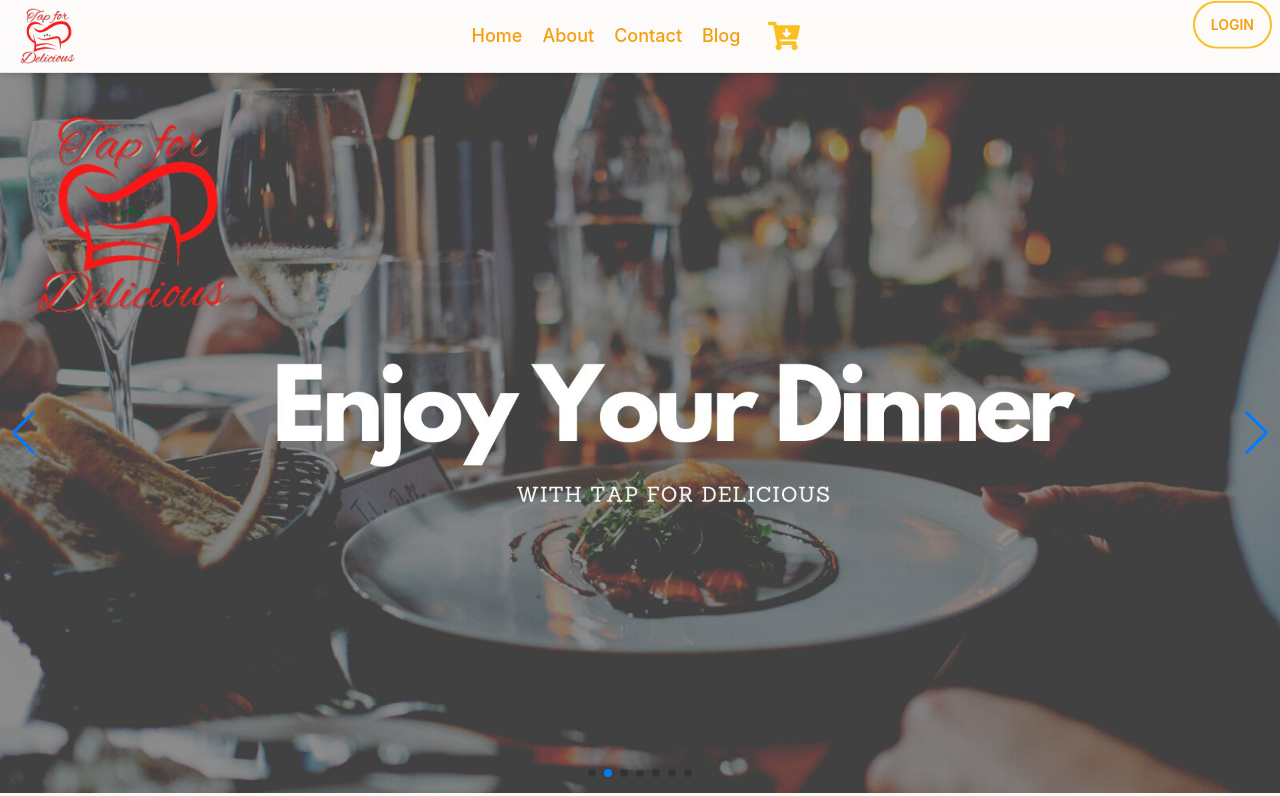
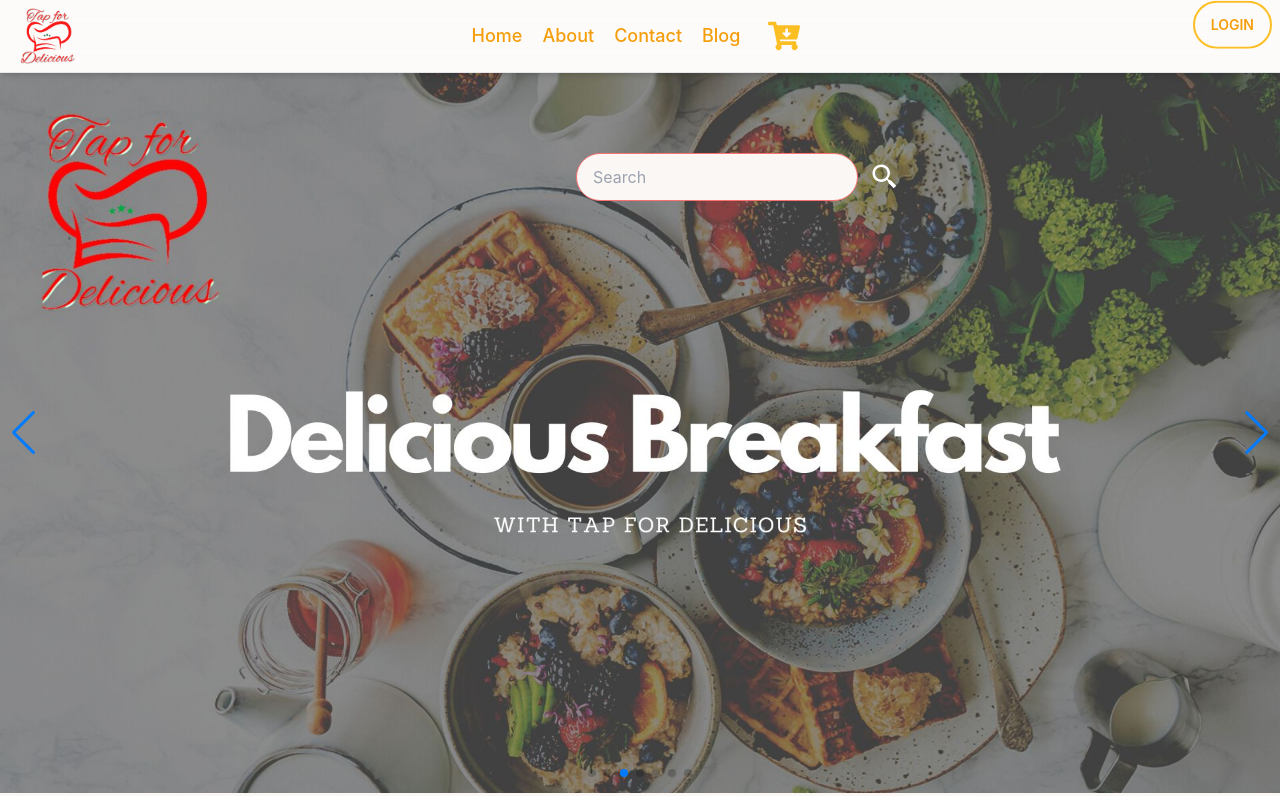
Before and after one commit to tasmia-rahman/tap-for-delicious-client, a React (Create React App) app: page / in a window 1280 px wide. Shown: the top 796 px of the page. Built offline with nearby package versions, Linux system fonts and the light colour scheme.

Commit message:
search in banner added

```diff
--- a/src/Pages/Home/Home/Home.js
+++ b/src/Pages/Home/Home/Home.js
@@ -4,12 +4,18 @@ import Blog from '../Blog/Blog';
 import Footer from '../../Shared/Footer/Footer';
 import FoodItem from '../FoodItem/FoodItem';
 import Reviews from '../Reviews/Reviews';
-
+import { BiSearchAlt2 } from 'react-icons/bi'
 const Home = () => {
     return (
         <div className='min-h-screen'>
             <div>
-                <Banner />
+                <div className='relative'>
+                    <Banner />
+                    <div className='absolute top-20 left-[45%] z-30 flex items-center gap-3'>
+                        <input type="text" placeholder="Search" className="input input-bordered input-error w-full max-w-xs" />
+                        <div><BiSearchAlt2 className='text-white text-3xl hover:text-4xl' /></div>
+                    </div>
+                </div>
                 <FoodItem></FoodItem>
                 <Reviews></Reviews>
                 <Blog></Blog>
```
